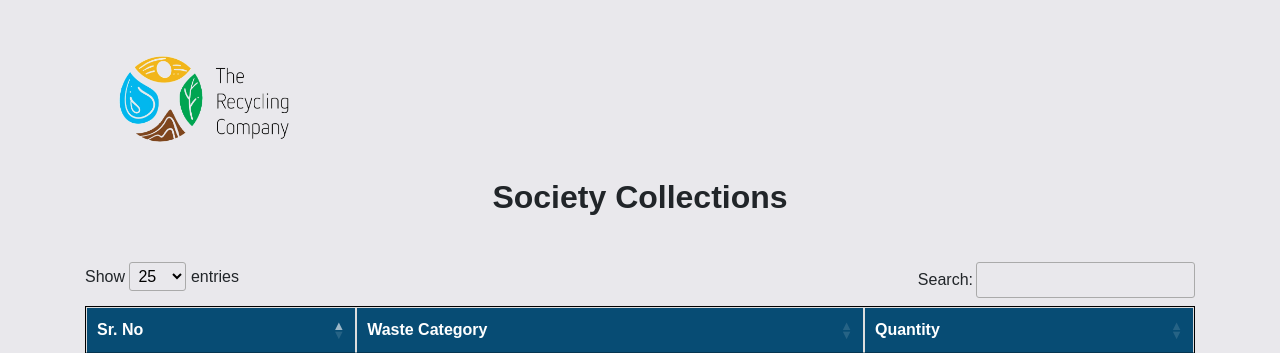
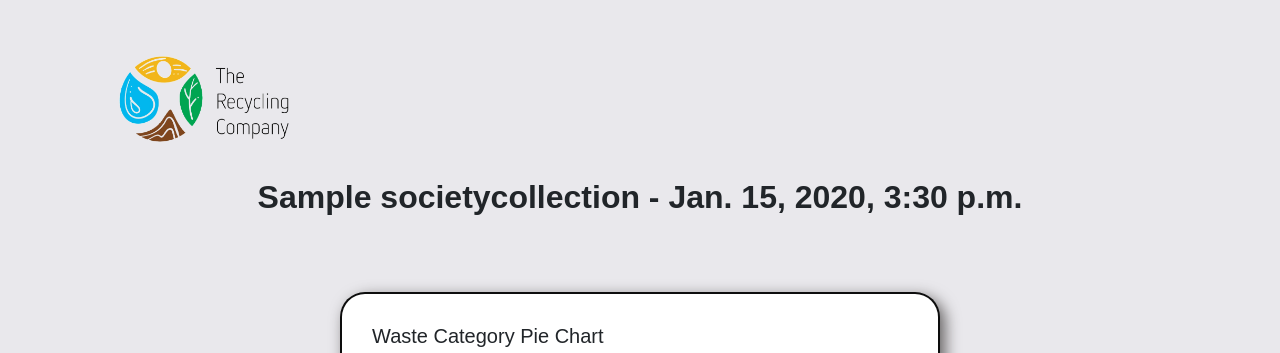
Before and after one commit to AryanParekh/Threco, a Django app: page /societycollectiondetail/1 in a window 1280 px wide. Shown: the top 353 px of the page. Run offline with Django 3.2, Linux system fonts and the light colour scheme; a user stored in the database is signed in; tables that the repository leaves empty hold one stand-in row (values such as "Sample post"); some libraries are stand-ins or nearby versions.

Commit message:
minor update in society dashboard

```diff
--- a/threco/templates/societycollectiondetail.html
+++ b/threco/templates/societycollectiondetail.html
@@ -22,24 +22,29 @@
   <script src="https://www.gstatic.com/charts/loader.js"></script>
    <script>
        google.charts.load('current',{'packages':['corechart']});
-       google.charts.setOnLoadCallback(drawChart);
        google.charts.setOnLoadCallback(drawChart2);
 
-       function drawChart(){
-           var x = {{statuspie|safe}}
-           var data = google.visualization.arrayToDataTable(x,false);
+       function drawChart2(){
+        //    var x = {{wastepie|safe}}
+        //    var data = google.visualization.arrayToDataTable(x,false);
+        var data = new google.visualization.DataTable();
+        data.addColumn('string','Waste Category')
+        data.addColumn('number','Quantity')
+        data.addRows([
+            ['Glass', {{collection.glass}}],
+            ['Paper', {{collection.paper}}],
+            ['Metal', {{collection.metal}}],
+            ['Mix Plastic', {{collection.mix_plastic}}],
+            ['PET Bottles', {{collection.pet_bottles}}],
+            ['MLP Packaging', {{collection.mlp_packaging}}],
+            ['Tetrapack', {{collection.tetrapack}}],
+            ['Cartons', {{collection.cartons}}],
+            ['E-Waste', {{collection.e_waste}}],
+            ['Hazardous Waste', {{collection.hazardous_waste}}],
+            ['Other Waste',{{collection.other_waste}} ],
+        ]);
            var options={
-               title: "Predictions"
-           };
-           var chart = new google.visualization.PieChart(document.getElementById('chart1'));
-           chart.draw(data,options);
-
-       }
-       function drawChart2(){
-           var x = {{wastepie|safe}}
-           var data = google.visualization.arrayToDataTable(x,false);
-           var options={
-               title: "Carbon Emission Saved"
+               title: "Waste Category and Quantity"
            };
            var chart = new google.visualization.PieChart(document.getElementById('chart2'));
            chart.draw(data,options);
@@ -51,19 +56,16 @@
    <div class="container">
        <img style="width: 245px;" src="{% static 'img/ThrecoLogo.png' %}" alt=""><br><br>
        <!-- <img src="{% static 'img/Logopng.webp' %}" alt=""><br><br> -->
-       <h2><b>Society Collections</b></h2>
+       <h2><b>{{collection.society_name}} - {{collection.created_at}}</b></h2>
+       <br><br>
    </div>
 </div>
-<!-- <div class="chartdiv container">
-   <div class="wrapperx x">
-       <h5>Status Pie Chart</h5>
-       <div class="chart" id="chart1"></div>
-   </div>
+<div class="chartdiv container">
    <div class="wrapperx">
        <h5>Waste Category Pie Chart</h5>
        <div class="chart" id="chart2"></div>
    </div>
-   </div> -->
+   </div>
 <div class="folder">
    <div class="container">
        <table class="table table-fluid" id="myTable">
```
Also changed, not shown: dashboard/migrations/0001_initial.py (deleted), dashboard/migrations/__init__.py (deleted), db.sqlite3 (deleted).
